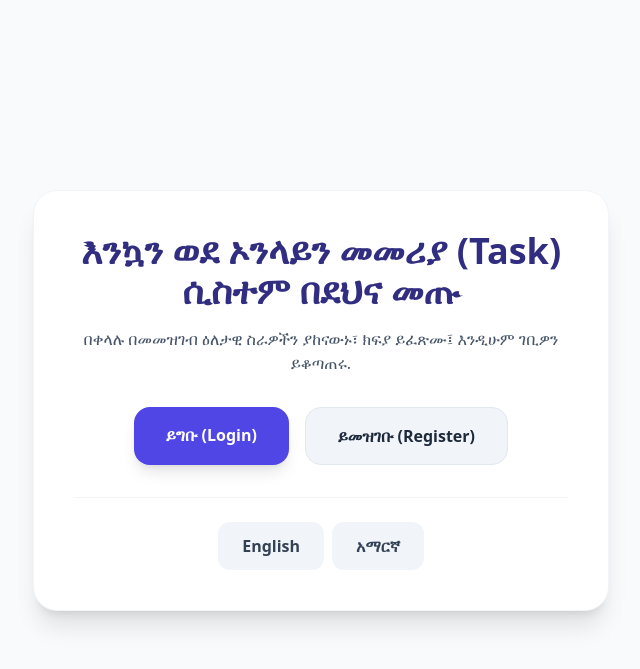
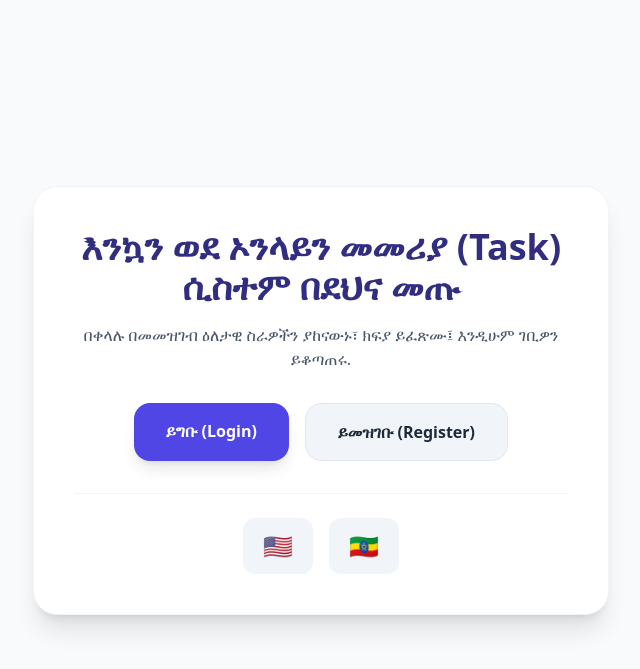
Before and after one commit to gedamuayana/my_shop, a Django app: page /en/ in a window 1280 px wide. Shown: the top 669 px of the page, without its empty margins (319-959 px from the left). Run offline with Django 5.2, Linux system fonts and the light colour scheme; some libraries are stand-ins or nearby versions.

Commit message:
Update language buttons to icons

```diff
--- a/templates/home.html
+++ b/templates/home.html
@@ -25,14 +25,14 @@
         </div>
 
         <div class="mt-8 flex justify-center gap-4 border-t pt-6 border-slate-100">
-            <form action="{% url 'set_language' %}" method="post" class="flex gap-2">
+            <form action="{% url 'set_language' %}" method="post" class="flex gap-4">
                 {% csrf_token %}
                 <input type="hidden" name="next" value="{{ request.get_full_path }}">
-                <button type="submit" name="language" value="en" class="px-6 py-3 bg-slate-100 hover:bg-slate-200 rounded-xl font-extrabold text-slate-700 transition-all">
-                    English
+                <button type="submit" name="language" value="en" class="px-5 py-3 bg-slate-100 hover:bg-slate-200 rounded-xl text-2xl transition-all" title="English">
+                    🇺🇸
                 </button>
-                <button type="submit" name="language" value="am" class="px-6 py-3 bg-slate-100 hover:bg-slate-200 rounded-xl font-extrabold text-slate-700 transition-all">
-                    አማርኛ
+                <button type="submit" name="language" value="am" class="px-5 py-3 bg-slate-100 hover:bg-slate-200 rounded-xl text-2xl transition-all" title="አማርኛ">
+                    🇪🇹
                 </button>
             </form>
         </div>
```
